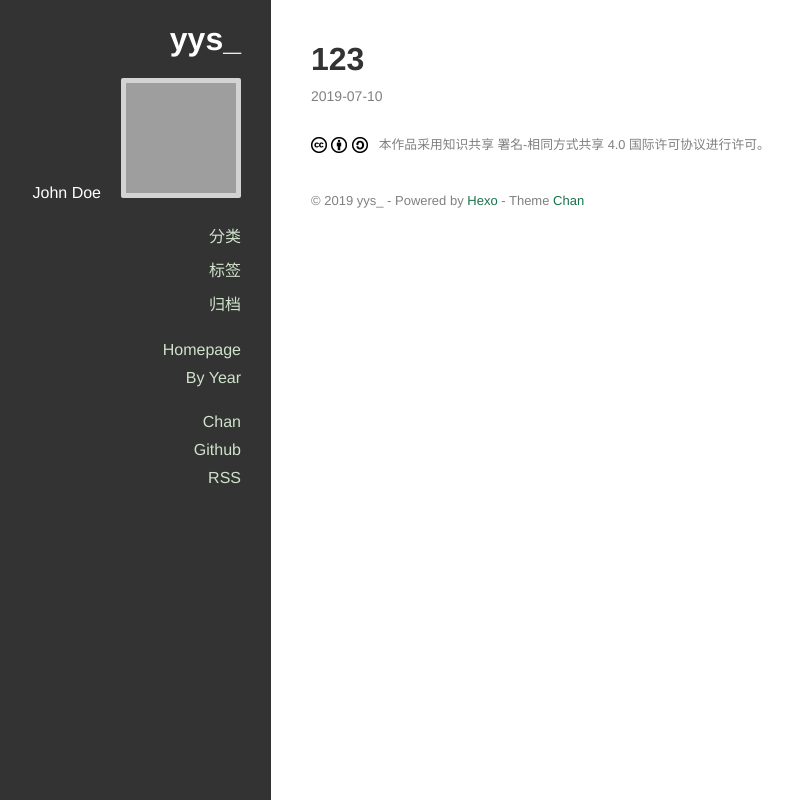
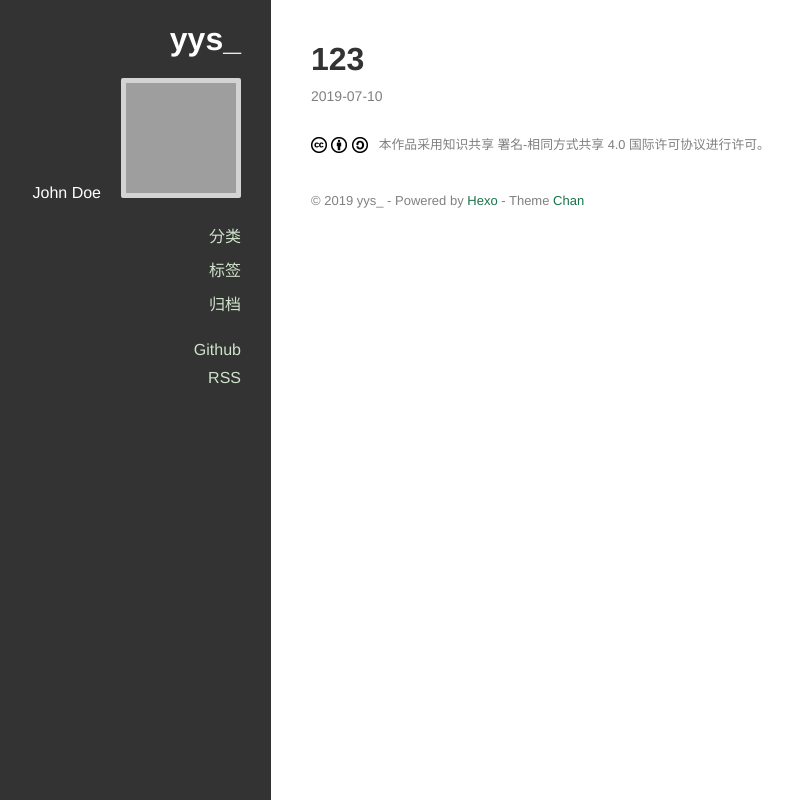
Before and after one commit to yys123456/Hexo_Blog, a plain HTML site: page 2019/07/10/123/index.html in a window 1280 px wide. Shown: the whole page, without its empty margins (129-922 px from the left). Drawn offline with nearby package versions, Linux system fonts and the light colour scheme; files that its build step writes are made by us from their sources; grey boxes are pictures that could not be loaded; files whose address does not match are found by name.

Commit message:
Site updated: 2019-07-10 19:57:20

```diff
--- a/2019/07/10/123/index.html
+++ b/2019/07/10/123/index.html
@@ -25,6 +25,8 @@
   <link rel="alternative" href="/atom.xml" title="yys_" type="application/atom+xml">
 
 
+
+  <link rel="icon" href="/favicon.png">
 
 
 <link rel="stylesheet" href="/yys123456.github.io/perfect-scrollbar/css/perfect-scrollbar.min.css">
@@ -99,29 +101,7 @@
 
 
               <li>
-                <a href="/yys123456.github.io/" title="Homepage">Homepage</a>
-              </li>
-
-
-
-              <li>
-                <a href="/yys123456.github.io/archives" title="By Year">By Year</a>
-              </li>
-
-
-        </ul>
-
-        <ul class="nav">
-
-
-              <li>
-                <a href="https://github.com/denjones/hexo-theme-chan" title="Chan" target="_blank" rel="noopener">Chan</a>
-              </li>
-
-
-
-              <li>
-                <a href="https://github.com/denjones" title="Github" target="_blank" rel="noopener">Github</a>
+                <a href="https://github.com/yys123456" title="Github" target="_blank" rel="noopener">Github</a>
               </li>
 
 
```
Also changed, not shown: 2019/07/10/hello-world/index.html (+3 -23 lines), archives/2019/07/index.html (+3 -23 lines), archives/2019/index.html (+3 -23 lines), archives/index.html (+3 -23 lines), index.html (+3 -23 lines).
